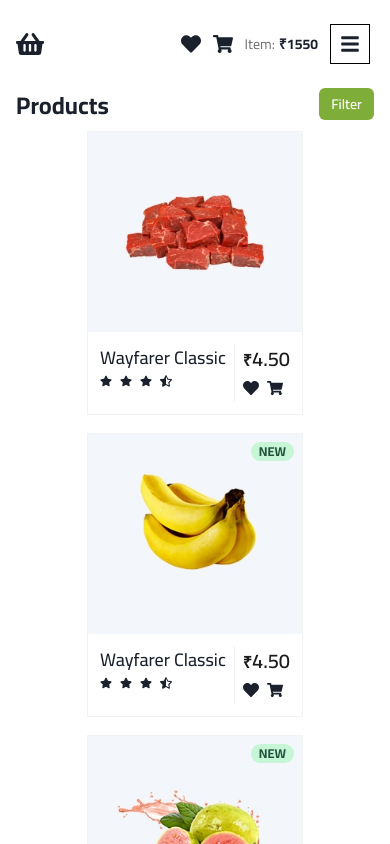
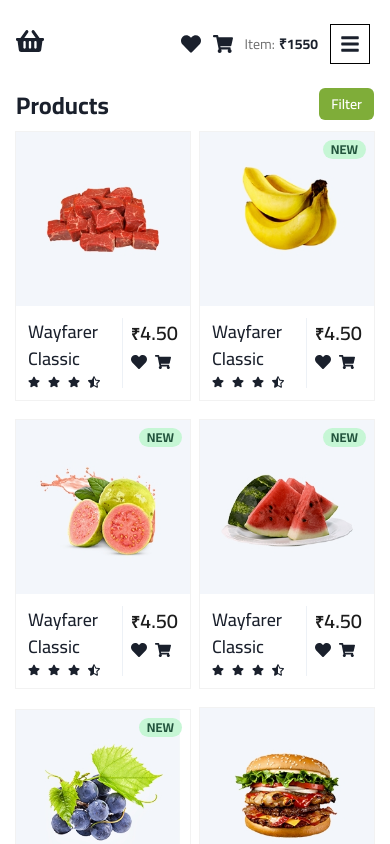
Before and after one commit to Nikson-bLank/E-grocery_shop, a React (Create React App) app: page /products in a window 390 px wide. Shown: the top 844 px of the page. Built offline with nearby package versions, Linux system fonts and the light colour scheme.

Commit message:
added link to logo and changed the no of prodcut display on mobile screens

```diff
--- a/src/components/common/navbar/MobileNavbar.jsx
+++ b/src/components/common/navbar/MobileNavbar.jsx
@@ -31,14 +31,20 @@
       <DrawerContent>
         <DrawerHeader mt={10}>
           <HStack spacing={"70px"} alignItems={"center"}>
+          <Link
+           as={ReactRouterLink}
+           to="/"
+           >
+
             <Text
               textAlign="left"
               fontSize="32px"
               fontWeight={500}
               color="black"
-            >
+              >
               Grocery
             </Text>
+              </Link>
             <CloseButton size={"32px"} onClick={onClose} />
           </HStack>
         </DrawerHeader>
--- a/src/components/common/navbar/Navbar.jsx
+++ b/src/components/common/navbar/Navbar.jsx
@@ -15,6 +15,9 @@
   FaShoppingCart,
   FaShoppingBasket,
 } from "react-icons/fa";
+
+import { Link } from "react-router-dom";
+
 import DesktopNavbar from "./DesktopNavbar";
 import MobileNavbar from "./MobileNavbar";
 
@@ -30,6 +33,7 @@
         justifyContent="space-between"
       >
         <Flex flex={{ base: 1 }} justify="start">
+          <Link to="/">
             {isLargerThan480 ? (
               <Text
                 textAlign="left"
@@ -42,7 +46,7 @@
             ) : (
               <Icon as={FaShoppingBasket} h={7} w={7}></Icon>
             )}
-
+          </Link>
           <Flex
             flexGrow={1}
             display={{ base: "none", xl: "flex" }}
--- a/src/components/products/ProductCards.jsx
+++ b/src/components/products/ProductCards.jsx
@@ -90,7 +90,7 @@
 const ProductCards = ({ only2 }) => {
   return (
     <SimpleGrid
-      columns={[1, 2, 3, 4]}
+      columns={[2, 2, 3, 4]}
       placeItems="center"
       spacingX="10px"
       spacingY="20px"
```
Lines whose indentation alone changed are shown as unchanged.
